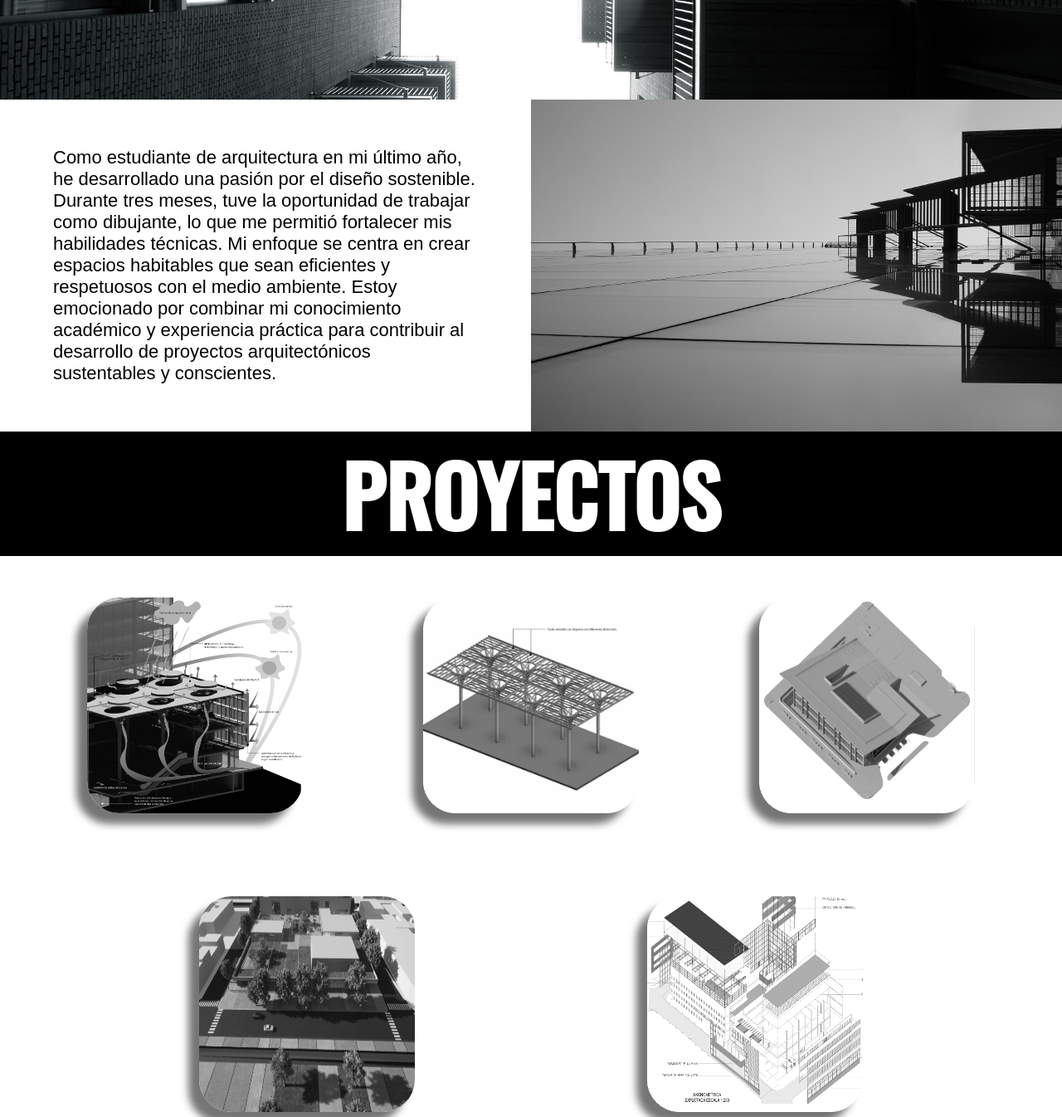
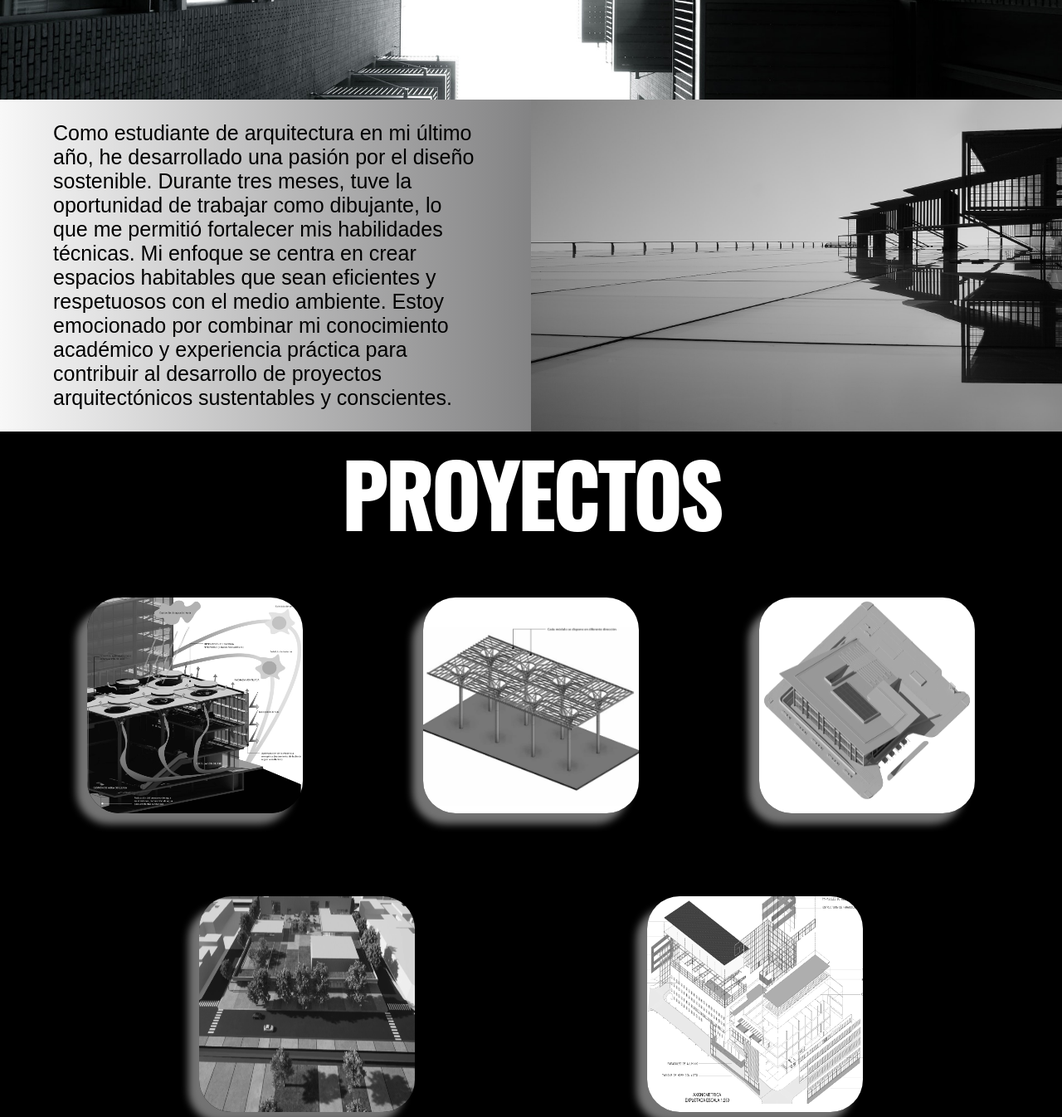
Before and after one commit to lucian17-26/portafolioMauro, a plain HTML site: page index.html in a window 1280 px wide. Shown: the part 1320-2666 px from the top of the page at 83% size. Drawn offline with nearby package versions, Linux system fonts and the light colour scheme; a web font is replaced by a local one.

Commit message:
prototipo 3

```diff
--- a/css/style.css
+++ b/css/style.css
@@ -107,16 +107,15 @@ font-family: 'Oswald', sans-serif;
     align-items: center;
     padding: 0 5%;
     color: black;
-    font-size: 22px;
+    font-size: 25px ;
     font-family: 'Agdasima', sans-serif;
-    background-color: white;
+    background: linear-gradient(90deg, rgba(248,248,248,1) 0%, rgba(131,131,132,1) 100%);
     /* border-bottom: 1px black solid; */
 }
 
-.presentacion-imagen .contenido-sobremi  p{
-    background-color: white;
-
-}
+/* .presentacion-imagen .contenido-sobremi  p{
+    background: linear-gradient(90deg, rgba(248,248,248,1) 0%, rgba(131,131,132,1) 100%);
+} */
 .presentacion-imagen .contenedor-imagen{
     width: 50%;
     height: 400px;
@@ -131,6 +130,10 @@ font-family: 'Oswald', sans-serif;
 
 
 /* ------------------------------------------------------------------------------------------------------------------------------------------------------------------------------------------------------------------------------------------------------------------------------------------------------------- */
+aside{
+    background-color: black;
+}
+
 .proyectos{
     width: 100%;
     height: 150px;
@@ -143,7 +146,6 @@ font-family: 'Oswald', sans-serif;
 
 .proyectos h1{
     /* font-family: 'Rubik Dirt', cursive; */
-    /* font-family: 'Agdasima', sans-serif; */
     font-family: 'Oswald', sans-serif;
     color: white;
     background-color: black;
@@ -169,7 +171,7 @@ font-family: 'Oswald', sans-serif;
     border-radius: 15%;
     filter: grayscale(100%);
     transition: 500ms;
-    box-shadow: -13px 13px 10px #0808088e;
+    box-shadow: -13px 13px 10px #cecece8e;
 }
 
 .card img:is(:hover, :focus) {
```
